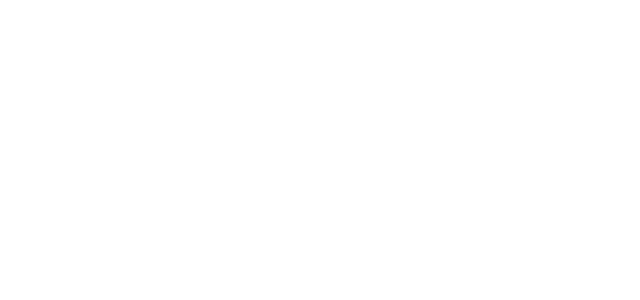
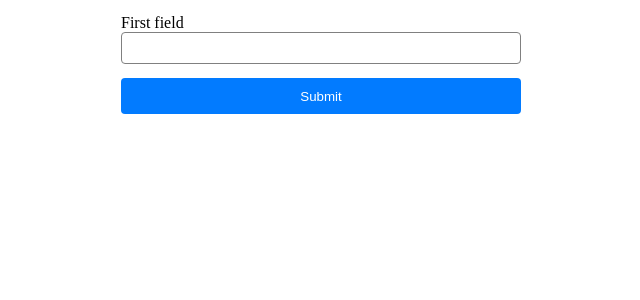
Before and after one commit to Natsaiev/HWReact, a React (Create React App) app: page / in a window 1280 px wide. Shown: the top 300 px of the page, without its empty margins (319-959 px from the left). Built offline with nearby package versions, Linux system fonts and the light colour scheme.

Commit message:
first commit

```diff
--- a/src/app/App.jsx
+++ b/src/app/App.jsx
@@ -1,13 +1,11 @@
 import "./App.css";
-
+import DynamicForm from "./Components/DynamicForm/DynamicForm";
 
 
 
 function App(){
 return(
-    <div className="App">
-
-    </div>
+    <DynamicForm/>
 )
 
 
--- /dev/null
+++ b/src/app/Components/DynamicForm/DynamicForm.jsx
@@ -0,0 +1,78 @@
+import { useForm } from "react-hook-form";
+import { useState } from "react";
+import styles from "./DynamicForm.module.css";
+
+function DynamicForm() {
+  const {
+    register,
+    handleSubmit,
+    watch,
+    reset,
+    formState: { errors, isValid },
+  } = useForm();
+
+  const firstFieldVal = watch("fieldOne", "");
+  const [submitMarker, setSubmitMarker] = useState(false);
+
+  function onSubmit(val) {
+    if (isValid) {
+      reset();
+      setSubmitMarker(true);
+    } else {
+      console.log(val);
+    }
+  }
+
+  return (
+    <form
+      className={styles.formContainer}
+      onSubmit={handleSubmit(onSubmit)}
+      onChange={() => {
+        setSubmitMarker(false);
+      }}
+    >
+      <label htmlFor="fieldOne" className={styles.inputLabel}>
+        First field
+      </label>
+      <input
+        type="text"
+        id="fieldOne"
+        className={styles.inputField}
+        {...register("fieldOne", {
+          required: "Fill in this field",
+          minLength: {
+            value: 5,
+            message: "The field must be 5 chars or more",
+          },
+        })}
+      />
+      {errors.fieldOne && (
+        <p className={styles.errorMsg}>{errors.fieldOne.message}</p>
+      )}
+      {firstFieldVal.length >= 5 && (
+        <>
+          <label htmlFor="fieldTwo" className={styles.inputLabel}>
+            Second field
+          </label>
+          <input
+            type="text"
+            id="fieldTwo"
+            className={styles.inputField}
+            {...register("fieldTwo", {
+              required: "Fill in this field",
+            })}
+          />
+          {errors.fieldTwo && (
+            <p className={styles.errorMsg}>{errors.fieldTwo.message}</p>
+          )}
+        </>
+      )}
+      <input type="submit" value="Submit" className={styles.submitBtn} />
+      {submitMarker && (
+        <p className={styles.submitMsg}>Form successfully submitted!</p>
+      )}
+    </form>
+  );
+}
+
+export default DynamicForm;
--- /dev/null
+++ b/src/app/Components/DynamicForm/DynamicForm.module.css
@@ -0,0 +1,42 @@
+* {
+    margin: 0;
+    padding: 0;
+    box-sizing: border-box;
+  }
+
+  .formContainer {
+    display: flex;
+    flex-direction: column;
+    max-width: 400px;
+    margin: 0 auto;
+  }
+
+  .inputLabel {
+    margin-top: 14px;
+  }
+
+  .inputField {
+    height: 32px;
+    border-radius: 4px;
+    padding: 4px 8px;
+    border: 1px solid gray;
+  }
+
+  .submitBtn {
+    margin-top: 14px;
+    height: 36px;
+    background-color: #027bff;
+    border: none;
+    border-radius: 4px;
+    color: white;
+  }
+
+  .errorMsg {
+    color: red;
+  }
+
+  .submitMsg {
+    color: green;
+    margin-top: 14px;
+    align-self: center;
+  }
```
